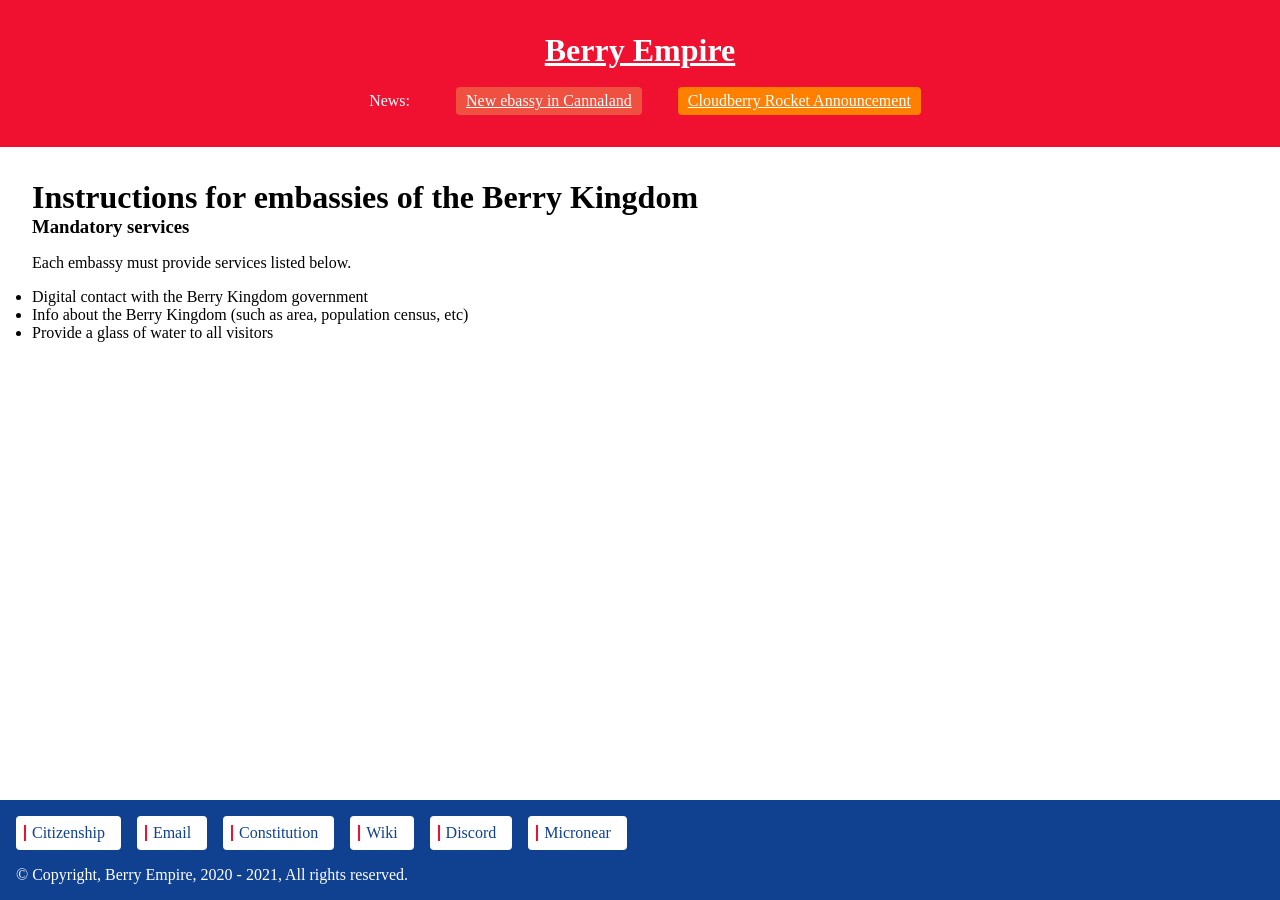
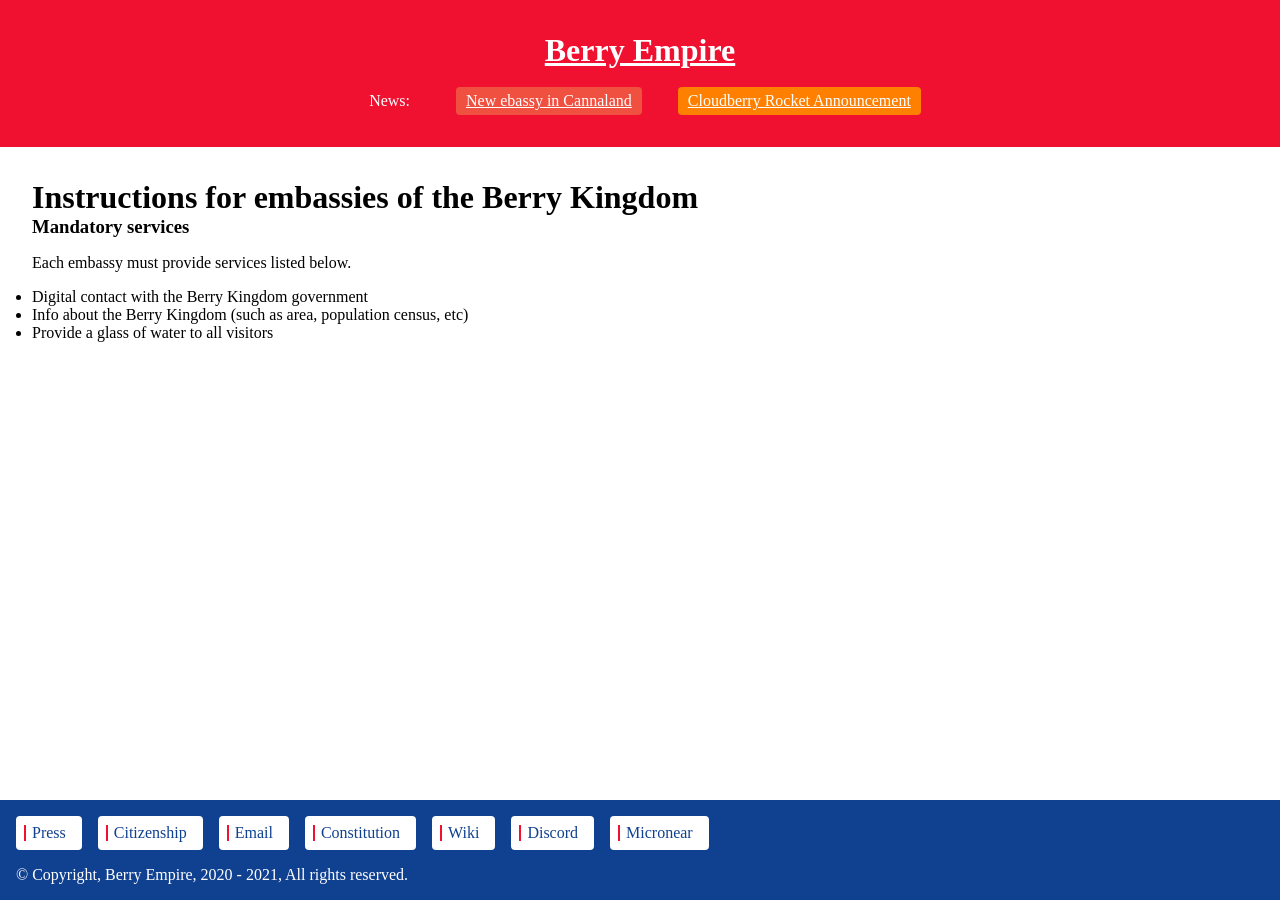
Before and after one commit to berryempire/berryempire.github.io, a Jekyll site: the page built from embassy.md, in a window 1280 px wide. Built offline with Jekyll 4.4.1, drawn with Linux system fonts in a browser that asks for light colours; our own code applies the rules of GitHub Pages for plain Markdown files.

Commit message:
Update default.html

```diff
--- a/_layouts/default.html
+++ b/_layouts/default.html
@@ -25,6 +25,7 @@
     </main>
     <footer>
         <div class="links">
+            <a target="_blank" href="/press/"><p>Press</p></a>
             <a target="_blank" href="https://docs.google.com/forms/d/e/1FAIpQLSfkJTmNNMBZQjtnY1X0qukH5jc4miOadwbrQjsZ3HqjJVhTfQ/viewform?usp=sf_link"><p>Citizenship</p></a>
             <a onclick="navigator.clipboard.writeText('berryempire@protonmail.com');alert('berryempire@protonmail.com\nCopied to clipboard.')" href="#"><p>Email</p></a>
             <a target="_blank" href="/constitution.txt"><p>Constitution</p></a>
```
